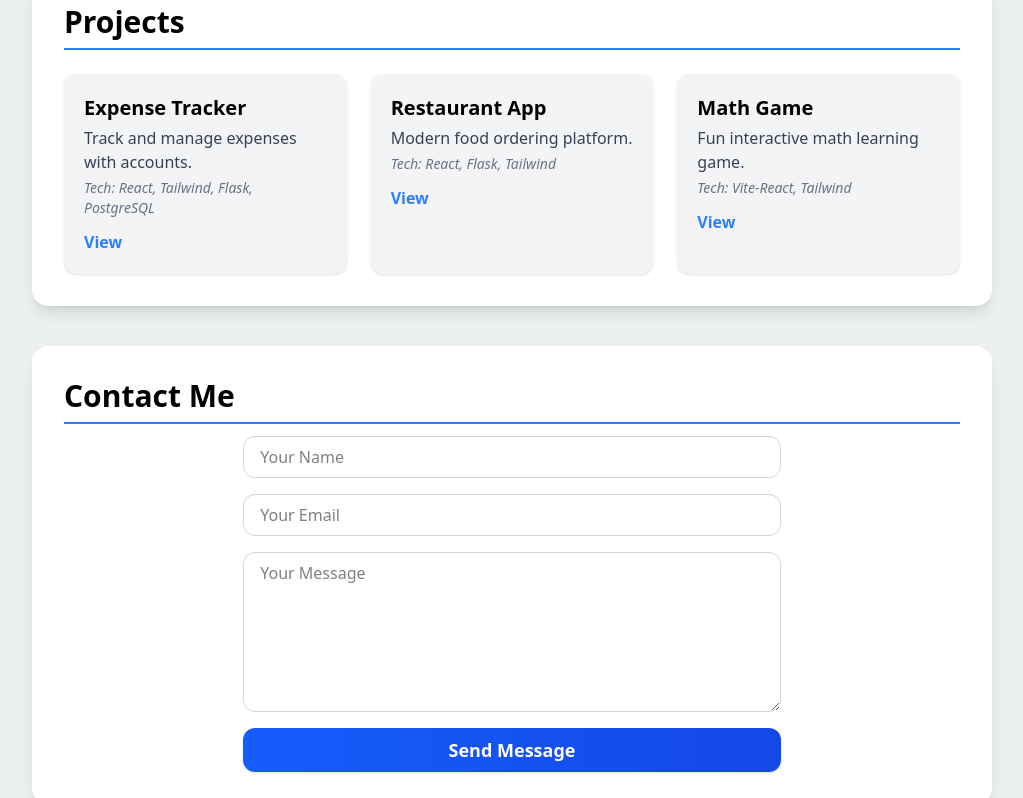
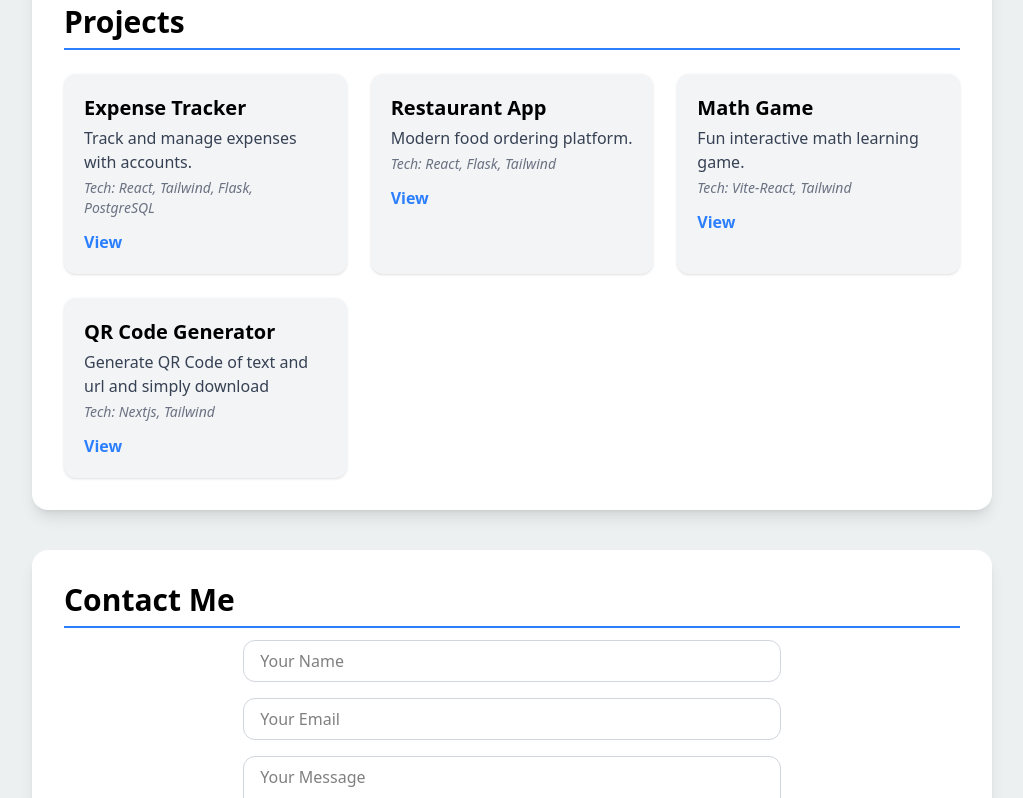
Before and after one commit to hr9510/my_portfolio_frontend, a React (Vite) app: page / in a window 1280 px wide. Shown: the part 759-1557 px from the top of the page, without its empty margins (128-1151 px from the left). Built offline with nearby package versions, Linux system fonts and the light colour scheme.

Commit message:
add qr code project

```diff
--- a/src/App.jsx
+++ b/src/App.jsx
@@ -101,7 +101,8 @@ export default function App() {
             {[
               {title: "Expense Tracker", desc: "Track and manage expenses with accounts.", tech: "React, Tailwind, Flask, PostgreSQL", link: "https://expanse-tracker-frontend-yve2.vercel.app/"},
               { title: "Restaurant App", desc: "Modern food ordering platform.", tech: "React, Flask, Tailwind", link: "https://my-react-app-1egg.vercel.app/" },
-              {title: "Math Game", desc: "Fun interactive math learning game.", tech: "Vite-React, Tailwind", link: "https://frontend-game-xi.vercel.app/ "}
+              {title: "Math Game", desc: "Fun interactive math learning game.", tech: "Vite-React, Tailwind", link: "https://frontend-game-xi.vercel.app/ "},
+              {title: "QR Code Generator", desc: "Generate QR Code of text and url and simply download", tech: "Nextjs, Tailwind", link: "https://basic-project-mocha.vercel.app/"}
             ].map((project, idx) => (
               <div key={idx} className="p-5 transition bg-gray-100 shadow rounded-xl hover:shadow-xl hover:scale-105">
                 <h1 className="text-xl font-bold">{project.title}</h1>
```
